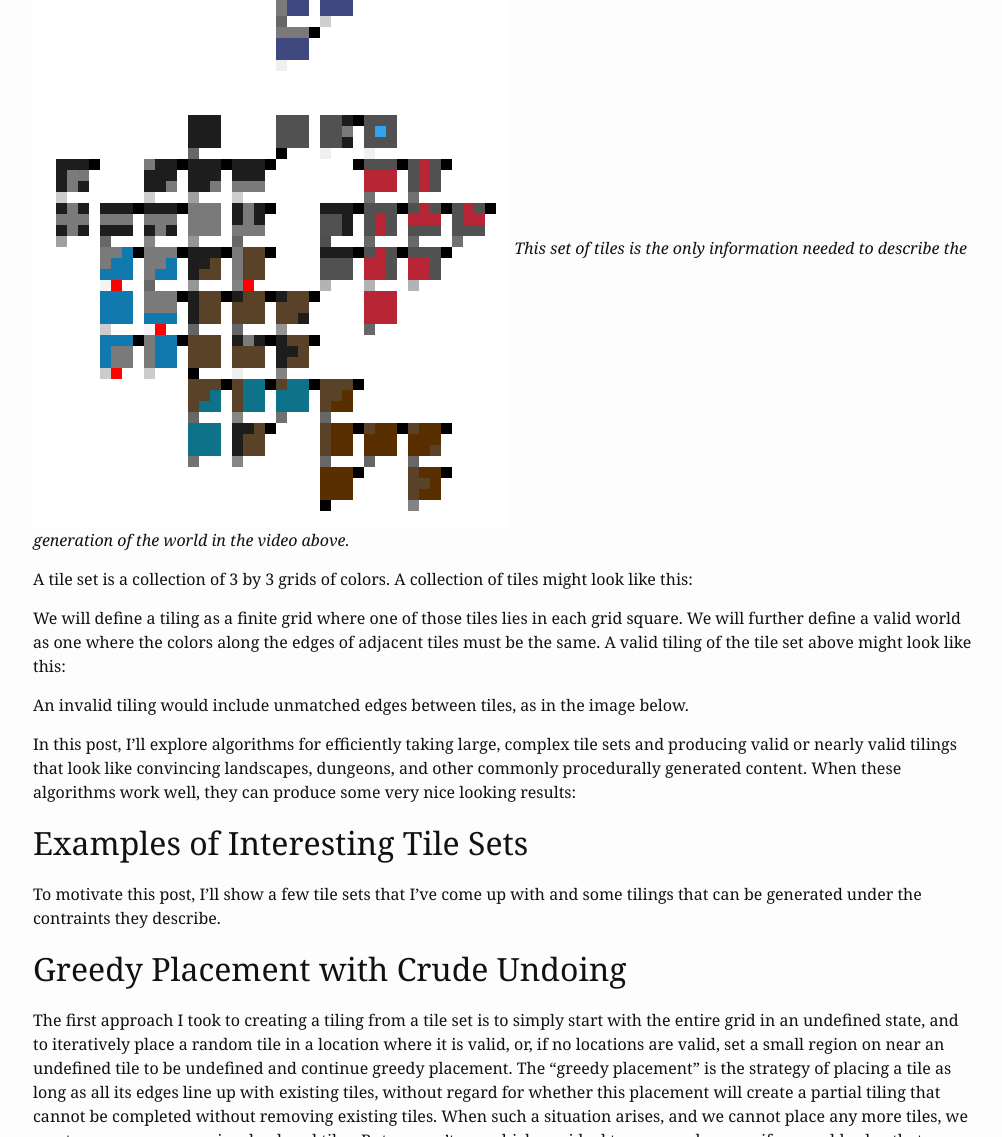
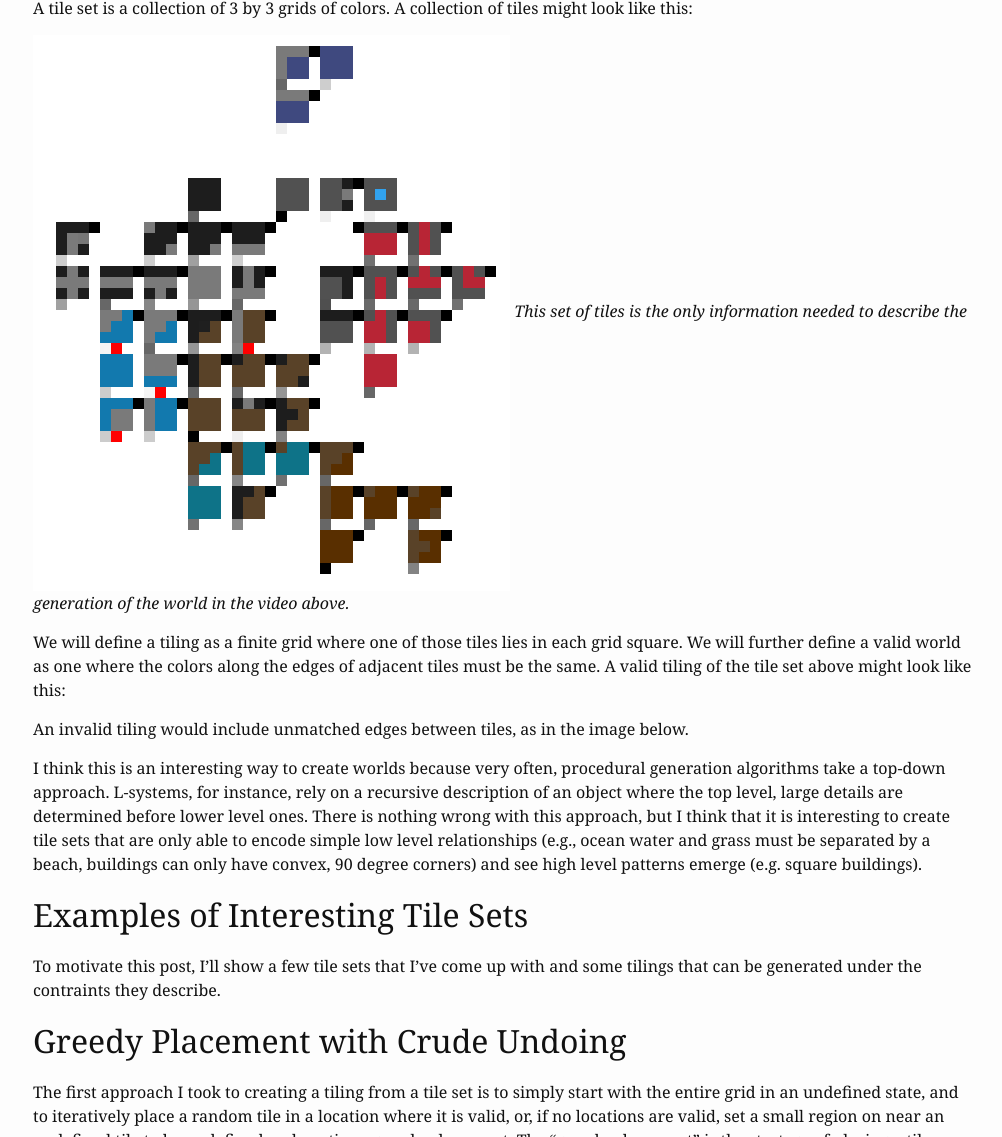
Before and after one commit to IJDykeman/ijdykeman.github.io, a Jekyll site: the page built from _posts/2017-10-16-wang-tile-procedural-generation.markdown, in a window 1280 px wide and 1400 px high, scrolled down 692 px, cut to the strip 263-1400 px from the top of the window. Shown: the whole strip, without its empty margins (137-1139 px from the left). Built offline with Jekyll 4.4.1, drawn with Linux system fonts in a browser that asks for light colours; some of the changed text lies outside the part shown.

Commit message:
Wang tiles prose

```diff
--- a/_posts/2017-10-16-wang-tile-procedural-generation.markdown
+++ b/_posts/2017-10-16-wang-tile-procedural-generation.markdown
@@ -5,27 +5,25 @@ date:   2017-10-16 22:25:30 -0500
 categories: ml
 ---
 
-In this post, I'll describe the two algorithms I came up with for creating complex procedural worlds from simple sets of colored tiles.  I will show that by carefully designing these tile sets, you can create interesting procedurally generated content, such as landscapes with cities, or dungeons with interesting internal structure.
+In this post, I'll describe the two algorithms I came up with for creating complex procedural worlds from simple sets of colored tiles.  I will show that by carefully designing these tile sets, you can create interesting procedurally generated content, such as landscapes with cities, or dungeons with interesting internal structure.  The video below shows the system creating a procedural world based on the rules encoded in 43 colored tiles.
 
 <iframe width="640" height="640" src="https://www.youtube.com/embed/XVIYY0AQF-8?rel=0&amp;controls=0&amp;showinfo=0"
 	frameborder="0" allowfullscreen
 	style="display: block; margin: auto;"></iframe>
 
-
+A tile set is a collection of 3 by 3 grids of colors.  A collection of tiles might look like this:
 
 ![latent space diagram]({{ site.url }}/assets/wang_tiles/dungeon_tileset.png)
 *This set of tiles is the only information needed to describe the generation of the world in the video above.*
-
-A tile set is a collection of 3 by 3 grids of colors.  A collection of tiles might look like this:
 
 
 We will define a tiling as a finite grid where one of those tiles lies in each grid square.  We will further define a valid world as one where the colors along the edges of adjacent tiles must be the same.  A valid tiling of the tile set above might look like this:
 
 An invalid tiling would include unmatched edges between tiles, as in the image below.
 
+<!-- In this post, I'll explore algorithms for efficiently taking large, complex tile sets and producing valid or nearly valid tilings that look like convincing landscapes, dungeons, and other commonly procedurally generated content.  When these algorithms work well, they can produce some very nice looking results: -->
 
-In this post, I'll explore algorithms for efficiently taking large, complex tile sets and producing valid or nearly valid tilings that look like convincing landscapes, dungeons, and other commonly procedurally generated content.  When these algorithms work well, they can produce some very nice looking results:
-<!-- Very often, procedural generation algorithms take a top-down approach.   -->
+I think this is an interesting way to create worlds because very often, procedural generation algorithms take a top-down approach.  L-systems, for instance, rely on a recursive description of an object where the top level, large details are determined before lower level ones.  There is nothing wrong with this approach, but I think that it is interesting to create tile sets that are only able to encode simple low level relationships (e.g., ocean water and grass must be separated by a beach, buildings can only have convex, 90 degree corners) and see high level patterns emerge (e.g. square buildings).
 
 <!-- ## Why Creating a Tiling is Hard -->
 
```
